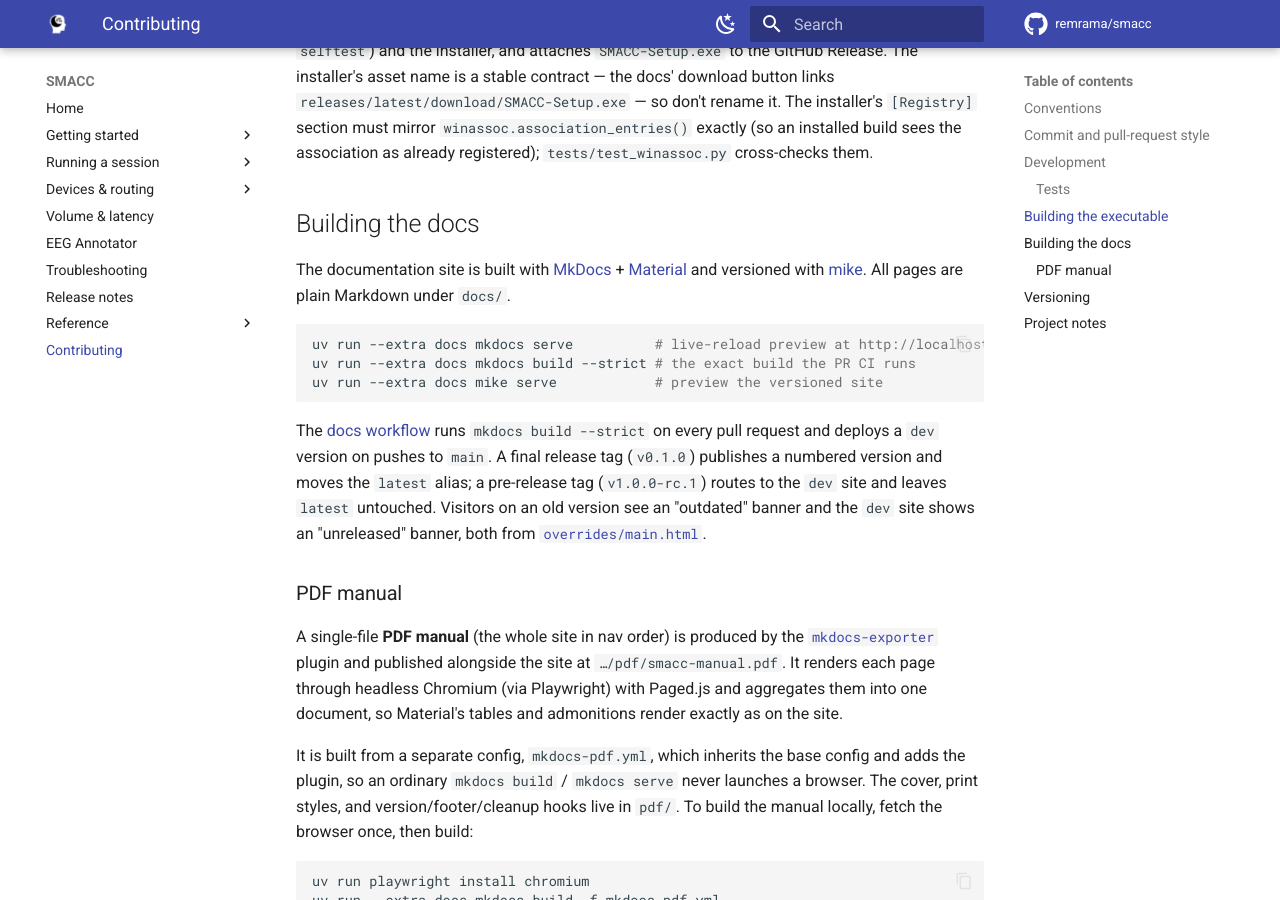
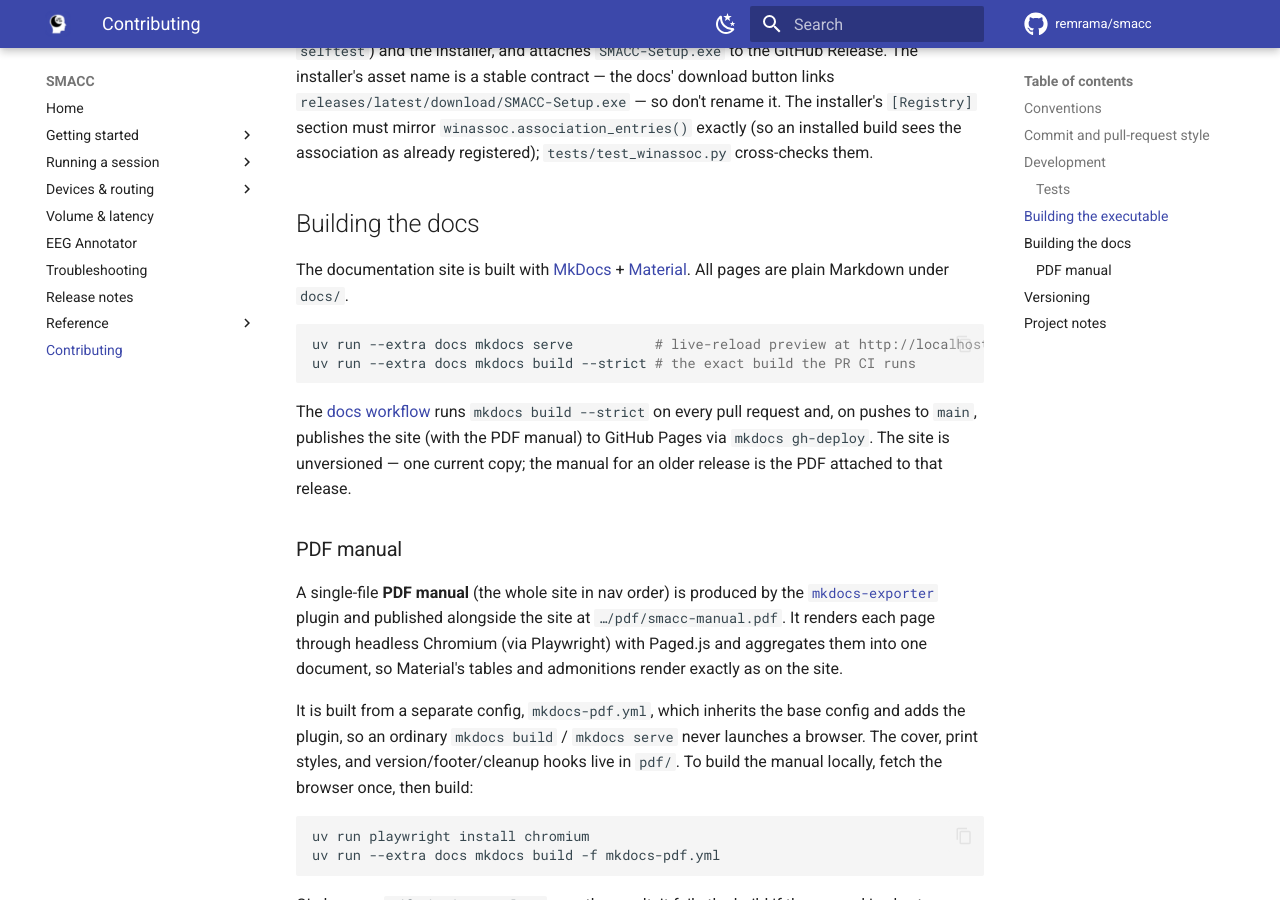
Before and after one commit to remrama/smacc, an MkDocs documentation site: the page built from docs/contributing.md, in a window 1280 px wide and 900 px high, scrolled down 3418 px. Built offline with MkDocs 1.6.1 and Material for MkDocs 9.7.7, drawn with Linux system fonts in a browser that asks for light colours; comment, search, counter and statistics services are not loaded; the version menu is left out.

Commit message:
docs: unversion the site and attach the PDF manual to each release (#258)

````diff
--- a/docs/contributing.md
+++ b/docs/contributing.md
@@ -165,23 +165,19 @@ installed build sees the association as already registered);
 ## Building the docs
 
 The documentation site is built with [MkDocs](https://www.mkdocs.org/) +
-[Material](https://squidfunk.github.io/mkdocs-material/) and versioned with
-[mike](https://github.com/jimporter/mike). All pages are plain Markdown under
-`docs/`.
+[Material](https://squidfunk.github.io/mkdocs-material/). All pages are plain
+Markdown under `docs/`.
 
 ```sh
 uv run --extra docs mkdocs serve          # live-reload preview at http://localhost:8000
 uv run --extra docs mkdocs build --strict # the exact build the PR CI runs
-uv run --extra docs mike serve            # preview the versioned site
 ```
 
 The [docs workflow](https://github.com/remrama/smacc/blob/main/.github/workflows/docs.yml)
-runs `mkdocs build --strict` on every pull request and deploys a `dev` version on
-pushes to `main`. A final release tag (`v0.1.0`) publishes a numbered version and
-moves the `latest` alias; a pre-release tag (`v1.0.0-rc.1`) routes to the `dev` site
-and leaves `latest` untouched. Visitors on an old version see an "outdated" banner
-and the `dev` site shows an "unreleased" banner, both from
-[`overrides/main.html`](https://github.com/remrama/smacc/blob/main/overrides/main.html).
+runs `mkdocs build --strict` on every pull request and, on pushes to `main`,
+publishes the site (with the PDF manual) to GitHub Pages via `mkdocs gh-deploy`.
+The site is unversioned — one current copy; the manual for an older release is the
+PDF attached to that release.
 
 ### PDF manual
 
--- a/mkdocs.yml
+++ b/mkdocs.yml
@@ -7,7 +7,6 @@ docs_dir: docs
 
 theme:
   name: material
-  custom_dir: overrides  # version-warning banner; see overrides/main.html (#191, #247)
   logo: assets/icon.png
   favicon: assets/icon.png
   icon:
@@ -34,9 +33,6 @@ extra_css:
 
 extra:
   generator: false
-  version:
-    provider: mike
-    default: latest
 
 markdown_extensions:
   - admonition
--- a/overrides/main.html
+++ /dev/null
@@ -1,16 +0,0 @@
-{% extends "base.html" %}
-
-<!--
-  Version-warning banner (#191, #247).
-
-  Material for MkDocs ships no default banner text — the `outdated` block is empty
-  unless overridden, and Material renders it only when the visitor is on a version
-  other than the one aliased `latest` (the default), so the current release shows
-  no banner. Every non-latest version (the `dev` build and any older release) gets
-  this single message; Material draws no distinction between them, and neither do
-  we.
--->
-{% block outdated %}
-  You're not viewing the latest version of SMACC.
-  <a href="{{ '../' ~ base_url }}"><strong>Go to the current release.</strong></a>
-{% endblock %}
--- a/pyproject.toml
+++ b/pyproject.toml
@@ -57,7 +57,6 @@ dependencies = [
 [project.optional-dependencies]
 docs = [
     "mkdocs-material",
-    "mike",
     # One-file PDF manual (#230, #250): mkdocs-exporter renders each page through
     # headless Chromium + Paged.js and aggregates them into a single PDF. Chromium
     # ships via Playwright with no system libraries (unlike WeasyPrint/Pango), so the
````
Also changed, not shown: docs/installation.md (+1 -3 lines), 3 other files.
